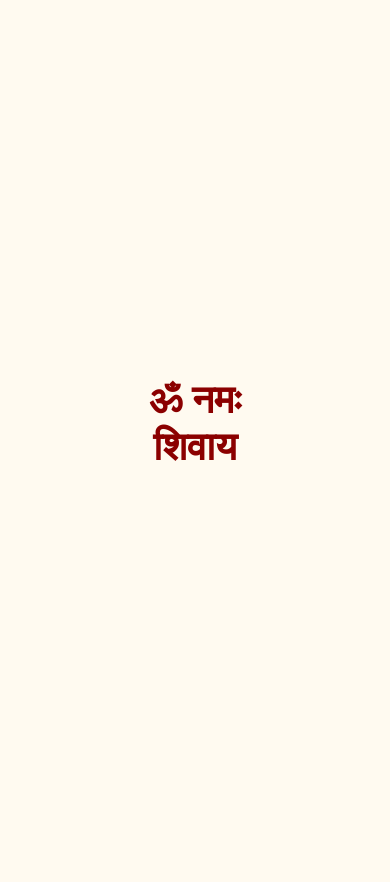
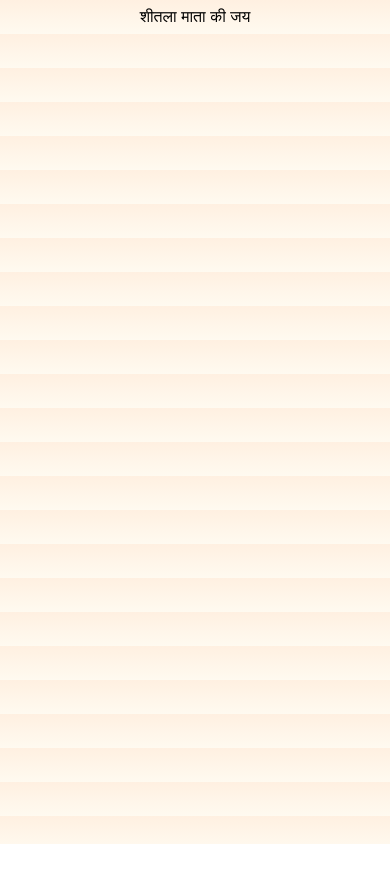
Before and after one commit to subhajitdeo/Choutala-Shitala-Mandir, a plain HTML site: page index.html in a window 390 px wide. Shown: the top 882 px of the page. After the commit the page ends 844 px from the top, so only its background shows below. Drawn offline with Linux system fonts and the light colour scheme.

Commit message:
Update index.html with reversed background color transition and mobile text adjustment

```diff
--- a/index.html
+++ b/index.html
@@ -1,83 +1,23 @@
 <!DOCTYPE html>
 <html lang="en">
 <head>
-    <meta charset="UTF-8" />
-    <title>Temple Transition</title>
-    <meta name="viewport" content="width=device-width, initial-scale=1.0" />
+    <meta charset="UTF-8">
+    <meta name="viewport" content="width=device-width, initial-scale=1.0">
+    <title>Choutala Shitala Mandir</title>
     <style>
-        * {
-            margin: 0;
-            padding: 0;
-            box-sizing: border-box;
+        body {
+            background: linear-gradient(to bottom, #FFF0E1, #FFFAF0);
+            font-family: Arial, sans-serif;
         }
-
-        body {
-            height: 400vh; /* controls scroll length */
-            font-family: system-ui, -apple-system, sans-serif;
-            background: #FFFAF0; /* Initial Background Color - Cream */
-            transition: background-color 0.8s ease-out; /* Smooth Background Transition */
-        }
-
-        @media (max-width: 768px) {
-            body {
-                height: 200vh; /* Mobile - less scrolling needed */
-            }
-        }
-
-        h1 {
-            color: #8B0000; /* Initial Text Color */
-            opacity: 1; /* Start fully visible */
-            transition: opacity 0.8s ease-out; /* Smooth Fade-Out */
-            position: fixed;
-            top: 50%; /* Centrally position the text */
-            left: 50%;
-            transform: translate(-50%, -50%);
-            font-size: 6vw; /* Responsive font size */
-            text-align: center; /* Center the text */
-            line-height: 1.2; /* Better spacing */
-            padding: 20px;
-            max-width: 90vw;
-        }
-
-        @media (max-width: 480px) {
-            h1 {
-                font-size: 10vw; /* Larger on small phones */
-            }
-        }
-
-        @media (min-width: 769px) {
-            h1 {
-                font-size: 4rem; /* Larger font size for desktops */
+        @media (max-width: 600px) {
+            .sanskrit {
+                display: block;
+                text-align: center;
             }
         }
     </style>
 </head>
-
 <body>
-    <h1>ॐ नमः शिवाय</h1>
-
-    <script>
-        window.addEventListener('scroll', () => {
-            const scrollY = window.scrollY;
-            const maxScroll = document.body.scrollHeight - window.innerHeight; // Total scrollable area
-            const progress = Math.min(Math.max(scrollY / maxScroll, 0), 1); // Clamp between 0 and 1
-
-            // Define start and end colors
-            const startColor = { r: 255, g: 250, b: 240 }; // #FFFAF0 RGB
-            const endColor = { r: 255, g: 240, b: 225 }; // #FFF0E1 RGB
-
-            // Interpolating colors based on scroll progress
-            const r = Math.floor(startColor.r + (endColor.r - startColor.r) * progress);
-            const g = Math.floor(startColor.g + (endColor.g - startColor.g) * progress);
-            const b = Math.floor(startColor.b + (endColor.b - startColor.b) * progress);
-
-            // Update background color smoothly
-            document.body.style.backgroundColor = `rgb(${r}, ${g}, ${b})`;
-
-            // Fade out the text
-            const title = document.querySelector('h1');
-            title.style.opacity = 1 - progress; // Fade-out effect
-        });
-    </script>
+    <div class="sanskrit">शीतला माता की जय</div>
 </body>
 </html>
```
